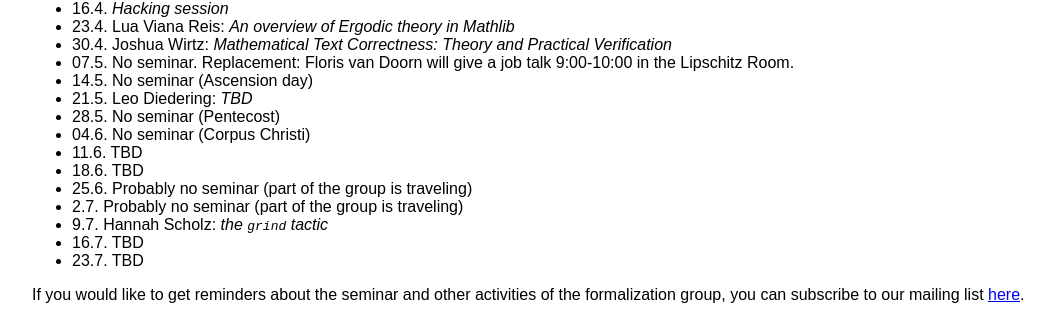
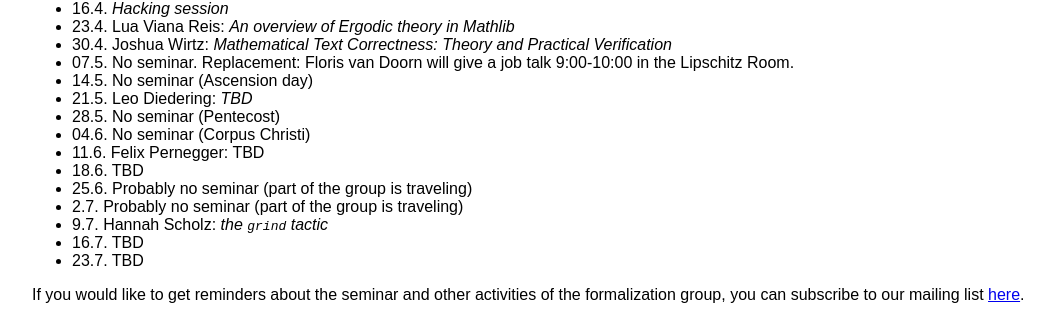
Before and after one commit to fpvandoorn/fpvandoorn.github.io, a Jekyll site: the page built from formalized-mathematics.md, in a window 1280 px wide and 900 px high, scrolled down 848 px. Shown: the part 116-442 px from the top of the window, without its empty margins (108-1166 px from the left). Built offline with Jekyll 4.4.1, drawn with Linux system fonts in a browser that asks for light colours; our own code applies the rules of GitHub Pages for plain Markdown files.

Commit message:
talk Felix

```diff
--- a/formalized-mathematics.md
+++ b/formalized-mathematics.md
@@ -60,7 +60,7 @@ In SuSe 26 the seminar will be Thursdays 10:15-12:00 in seminar room 0.007 at En
 * 21.5. Leo Diedering: *TBD*
 * 28.5. No seminar (Pentecost)
 * 04.6. No seminar (Corpus Christi)
-* 11.6. TBD
+* 11.6. Felix Pernegger: TBD
 * 18.6. TBD
 * 25.6. Probably no seminar (part of the group is traveling) <!-- Michael and Floris are traveling. -->
 * 2.7. Probably no seminar (part of the group is traveling) <!-- Michael and Floris are traveling. -->
```
